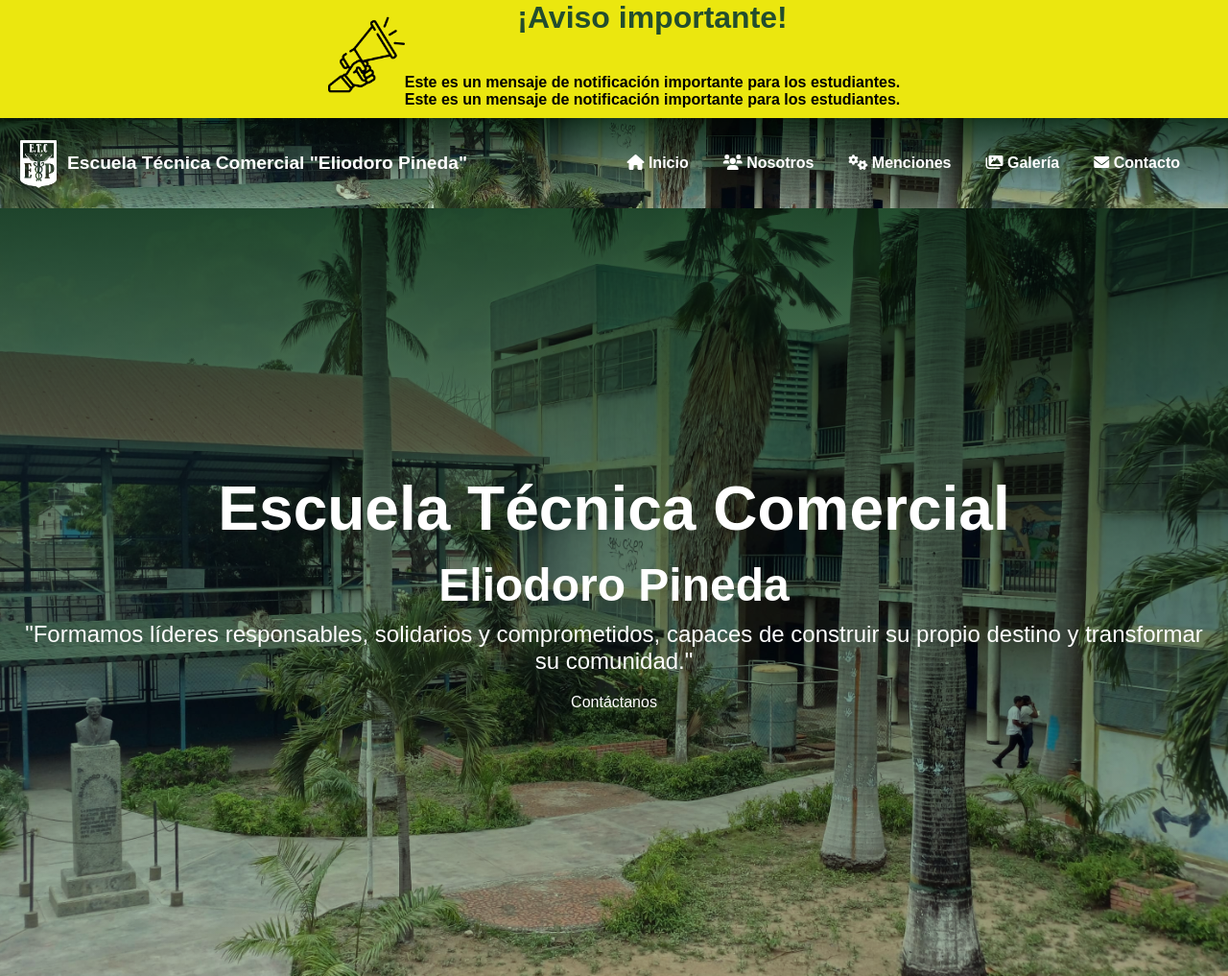
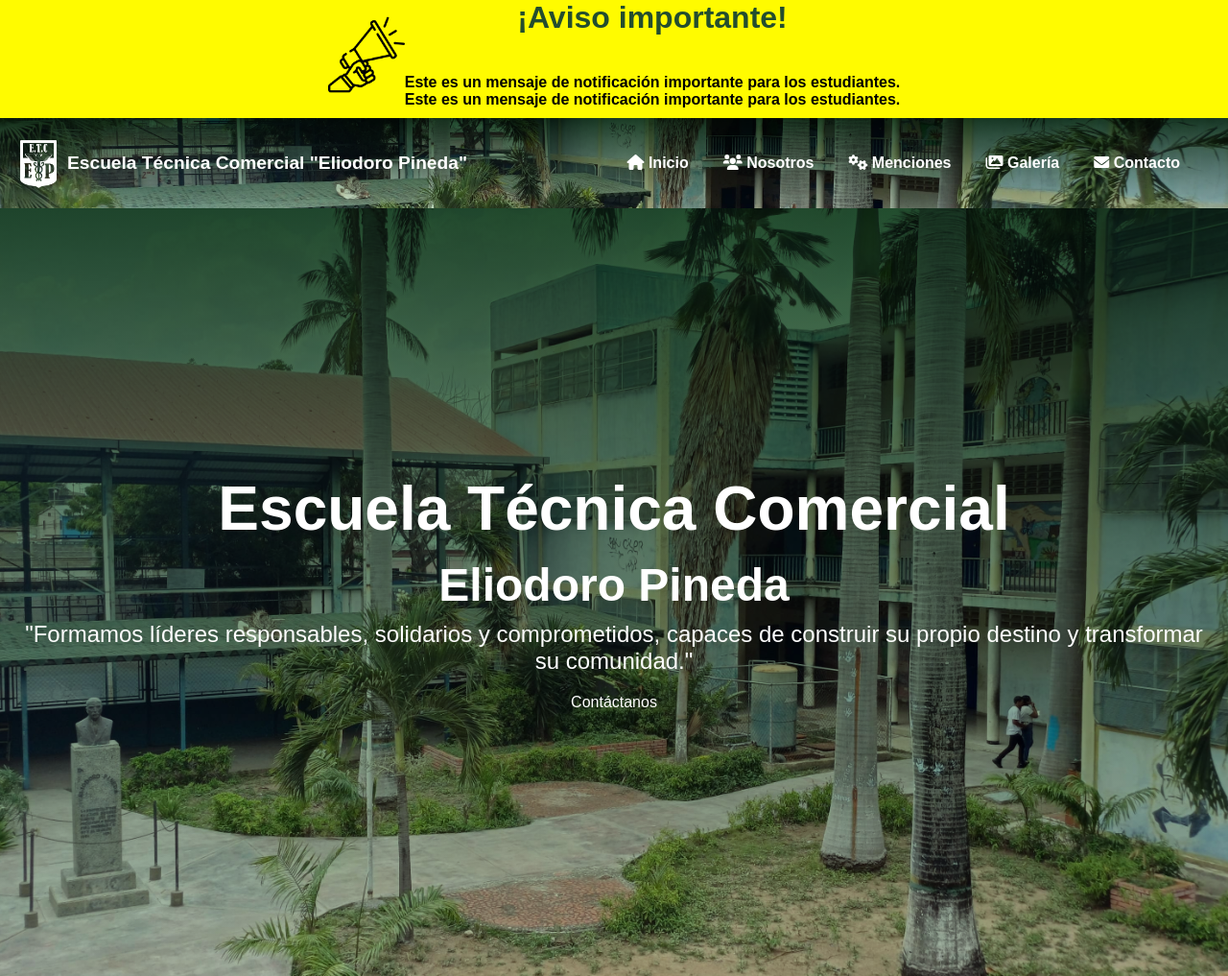
Before and after one commit to yosoyjeanleal/Escuela-T-cnica-Comercial-Eliodoro-Pineda, a plain HTML site: page index.html in a window 1280 px wide. Shown: the top 1017 px of the page at 96% size. Drawn offline with Linux system fonts and the light colour scheme; files whose address does not match are found by name.

Commit message:
Add files via upload

```diff
--- a/styles/styles.css
+++ b/styles/styles.css
@@ -165,7 +165,7 @@ body {
     display: flex;
     align-items: center;
     justify-content: center;
-    background-color: #ebe70f;
+    background-color: #fffb00;
     padding-bottom: 10px;
     font-weight: bold;
     transition: opacity 0.3s ease;
```
